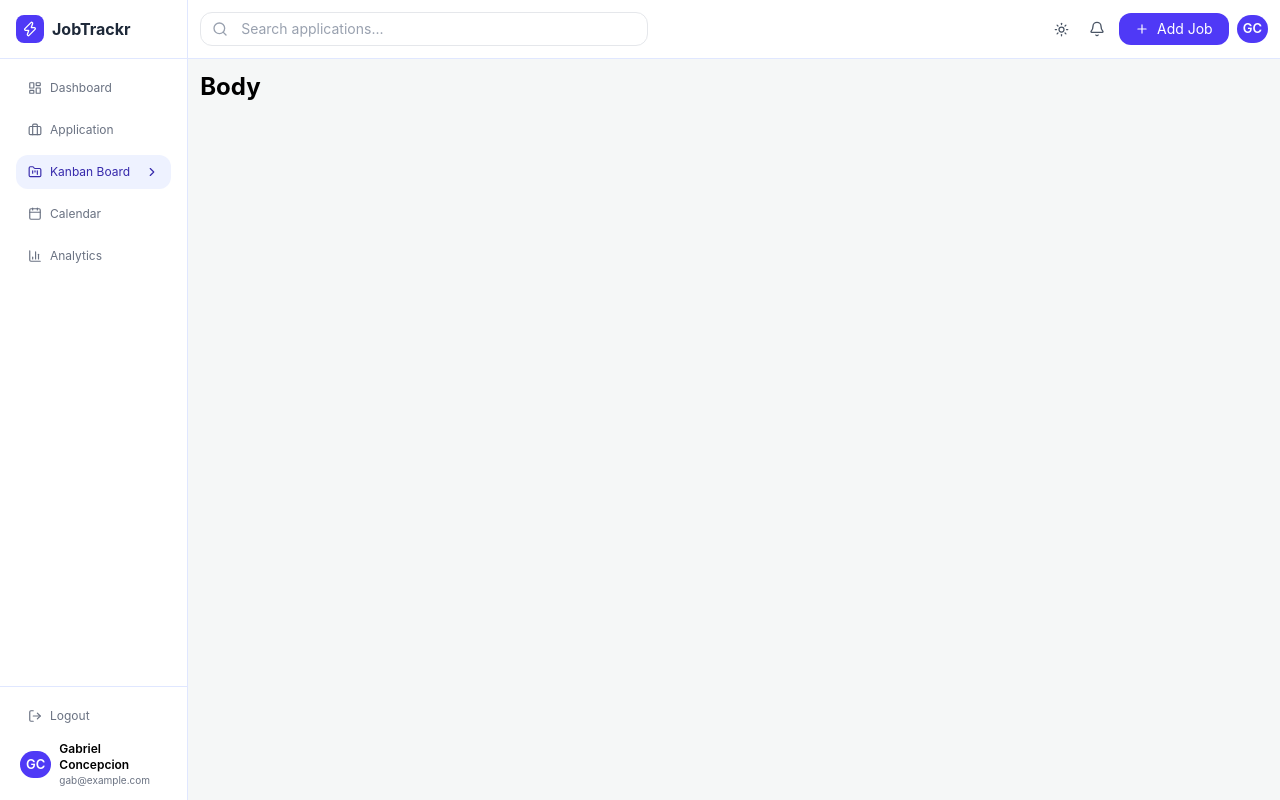
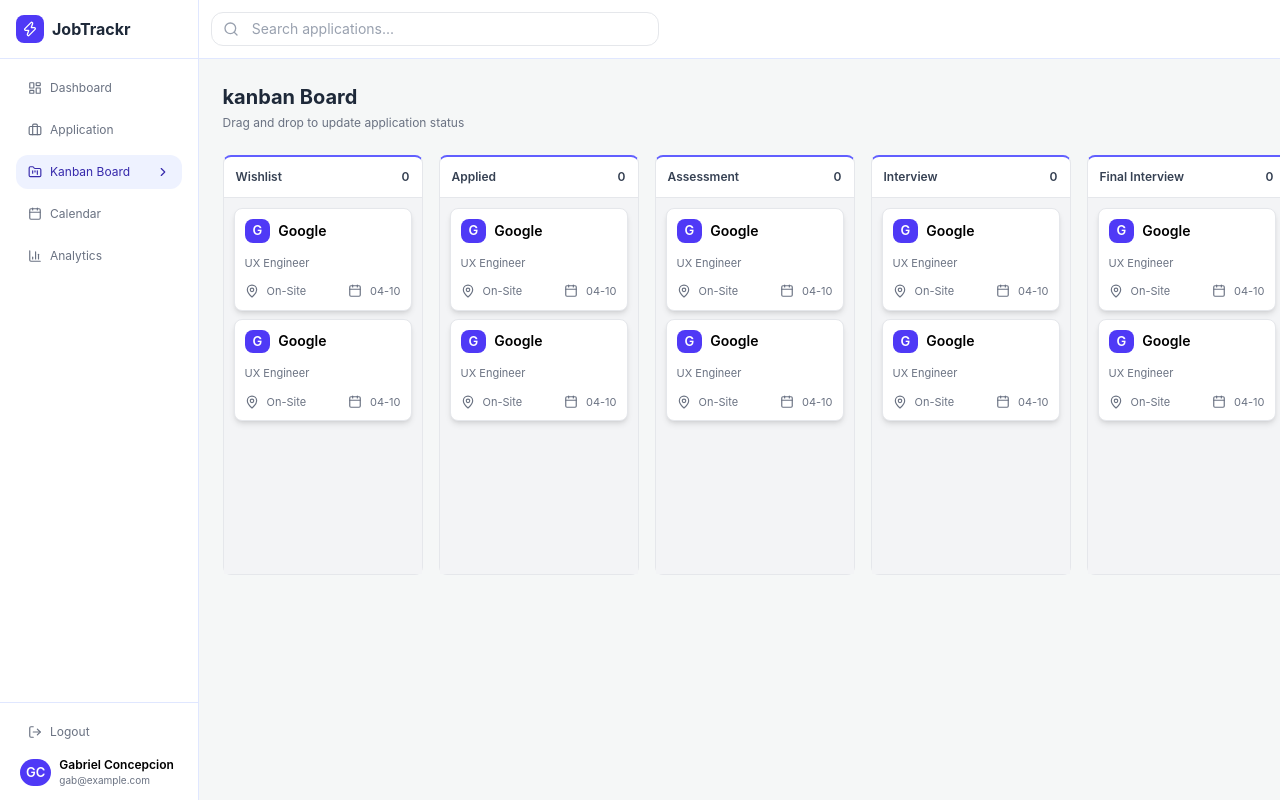
Before and after one commit to Code-W-Gab/JobTrackr, a React (Vite) app in the folder client/: page /kanban-board in a window 1280 px wide. Built offline with nearby package versions, Linux system fonts and the light colour scheme.

Commit message:
Make and finish the kanban board page

```diff
--- /dev/null
+++ b/client/src/components/ui/dashboard/Kanban.tsx
@@ -0,0 +1,79 @@
+import { MapPin, Calendar } from "lucide-react";
+
+export default function Kanban(){
+  const status = [
+    { type: "Wishlist", count: 0 },
+    { type: "Applied", count: 0 },
+    { type: "Assessment", count: 0 },
+    { type: "Interview", count: 0 },
+    { type: "Final Interview", count: 0 },
+    { type: "Offer", count: 0 },
+    { type: "Rejected", count: 0 },
+    { type: "Accepted", count: 0 },
+  ]
+
+  return(
+    <main className="h-full w-full p-6 bg-[#f5f7f7] border-l border-indigo-100 ">
+      <div className="space-y-1">
+        <h1 className="font-bold text-xl text-gray-800">kanban Board</h1>
+        <p className="text-xs text-gray-500">Drag and drop to update application status</p>
+      </div>
+      <div className="overflow-x-auto mt-6">
+        <div className="flex gap-4 min-w-max">
+          {status.map((item, index) => {
+            return(
+              <div key={index} className="w-50 shrink-0 bg-white rounded-lg border border-t-2 border-t-indigo-500 border-gray-200">
+                <div className="flex items-center justify-between p-3 text-gray-700 text-xs font-semibold border-b border-gray-200">
+                  <h1>{item.type}</h1>
+                  <p>{item.count}</p>
+                </div>
+                <div className="p-2.5 h-94 bg-gray-100 space-y-2">
+                  <div className="space-y-3 p-2.5 rounded-lg bg-white border border-gray-200 shadow-md transition-all duration-300 ease-in-out hover:-translate-y-0.5 hover:shadow-xl cursor-grab active:cursor-grabbing">
+                    <div className="flex items-center gap-2">
+                      <div className="text-white text-[13px] font-semibold bg-indigo-600 px-2 py-0.5 rounded-lg">
+                        <p>G</p>
+                      </div>
+                      <span className="text-sm font-semibold">Google</span>
+                    </div>
+                    <p className="text-[11px] text-gray-500">UX Engineer</p>
+                    <div className="flex items-center justify-between text-gray-500">
+                      <div className="text-[11px] flex items-center gap-2">
+                        <MapPin size={14}/>
+                        <p>On-Site</p>
+                      </div>
+                      <div className="text-[11px] flex items-center gap-2">
+                        <Calendar size={14}/>
+                        <p>04-10</p>
+                      </div>
+                    </div>
+                  </div>
+
+                  <div className="space-y-3 p-2.5 rounded-lg bg-white border border-gray-200 shadow-md transition-all duration-300 ease-in-out hover:-translate-y-1 hover:shadow-xl cursor-grab active:cursor-grabbing">
+                    <div className="flex items-center gap-2">
+                      <div className="text-white text-[13px] font-semibold bg-indigo-600 px-2 py-0.5 rounded-lg">
+                        <p>G</p>
+                      </div>
+                      <span className="text-sm font-semibold">Google</span>
+                    </div>
+                    <p className="text-[11px] text-gray-500">UX Engineer</p>
+                    <div className="flex items-center justify-between text-gray-500">
+                      <div className="text-[11px] flex items-center gap-2">
+                        <MapPin size={14}/>
+                        <p>On-Site</p>
+                      </div>
+                      <div className="text-[11px] flex items-center gap-2">
+                        <Calendar size={14}/>
+                        <p>04-10</p>
+                      </div>
+                    </div>
+                  </div>
+
+                </div>
+              </div>
+            )
+          })}
+        </div>
+      </div>
+    </main>
+  )
+}
--- a/client/src/layout/dashboard/DashboardLayout.tsx
+++ b/client/src/layout/dashboard/DashboardLayout.tsx
@@ -16,7 +16,7 @@ export default function DashboardLayout({ children }: DashboardLayoutProps) {
       </div>
 
       {/* Bottom Row: Content Area */}
-      <div className="flex overflow-hidden">
+      <div className="flex ">
         <Sidebar/>
         {children}
       </div>
--- a/client/src/pages/KanbanViewPage.tsx
+++ b/client/src/pages/KanbanViewPage.tsx
@@ -1,11 +1,11 @@
-import Body from '../layout/dashboard/Body';
+import Kanban from '../components/ui/dashboard/Kanban';
 import DashboardLayout from '../layout/dashboard/DashboardLayout';
 
 export default function KanbanViewPage() {
   return(
     <main>
       <DashboardLayout>
-        <Body/>
+        <Kanban/>
       </DashboardLayout>
     </main>
   )
```
